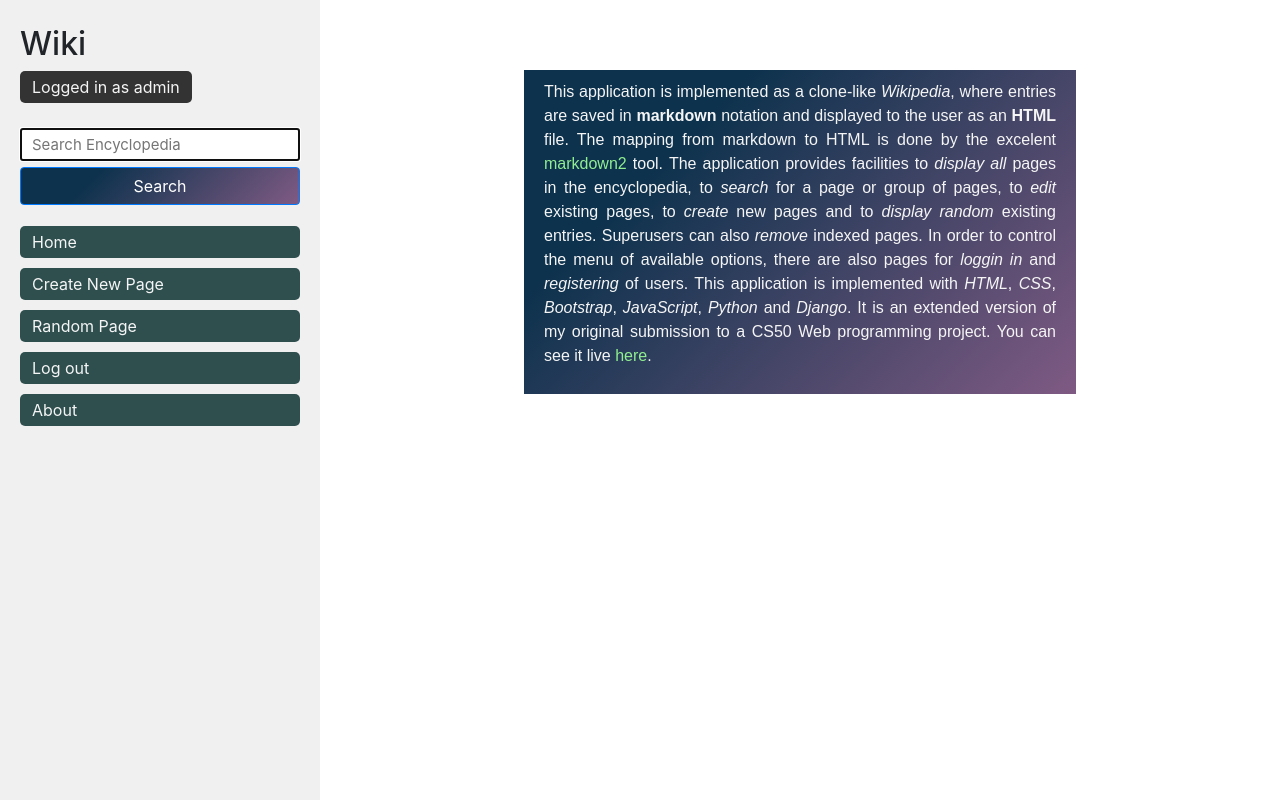
After one commit to alfiomartini/wiki, a Django app: page /readme in a window 1280 px wide. The commit adds this page. Run offline with Django 3.2, Linux system fonts and the light colour scheme; a user stored in the database is signed in; some libraries are stand-ins or nearby versions.

Commit message:
Added 'About' menu

```diff
--- a/encyclopedia/static/encyclopedia/styles.css
+++ b/encyclopedia/static/encyclopedia/styles.css
@@ -135,7 +135,70 @@ h1 {
   }
 
 
+/* CSS Dropdowns */
+
+.mydropdown {
+    position: relative;
+    display: block;
+  }
+
+.mydropdown-content {
+    display: none;
+    position: absolute;
+    top:32px;
+    min-width: 100%;
+    padding: 10px 10px;
+    background-color: darkslategray;
+    color: whitesmoke;
+    z-index: 1;
+}
+
+.mydropdown:hover .mydropdown-content {
+    display: block;
+}
+
+.mydropdown-content a{
+    text-decoration: none;
+    color: whitesmoke;
+    padding: 5px 5px;
+    display: block;
+    border-radius: 5px;
+}
+
+.mydropdown-content a:hover{
+    text-decoration: none;
+    color: darkslategray;
+    background-color: whitesmoke;
+}
+
+.readme-wrapper{
+    display: flex;
+    justify-content: center;
+    flex-direction: row;
+    margin-top: 60px;
+}
+
+.readme{
+    background-color: #7f5a83;
+    background-image: linear-gradient(315deg, #7f5a83 0%, #0d324d 74%);
+    color:whitesmoke;
+    padding: 10px 20px;
+    font-family: Arial, Helvetica, sans-serif;
+    text-align: justify;
+    width: 60%;
+}
+
+.readme a{
+    color: lightgreen;
+}
+
 /* Media queries */
+
+@media (max-width:768px){
+    .readme{
+        width: 80%;
+    }
+}
 
 /* @media screen and (max-width:767px){
     .sidebar{
--- a/encyclopedia/templates/encyclopedia/layout.html
+++ b/encyclopedia/templates/encyclopedia/layout.html
@@ -39,6 +39,17 @@
                         </div>
                         <div>
                             <a class="menu" href="{% url 'logout' %}">Log out</a>
+                        </div>
+                        <div class="mydropdown menu">
+                          <span>About</span>
+                          <div class="mydropdown-content">
+                              <div><a class=""
+                                href="https://github.com/alfiomartini/wiki" target="_blank">
+                                Github
+                                 </a></div>
+                              <div><a class="" href="/readme">Readme</a></div>
+                              <div><a class="" href="mailto: alfio.martini@gmail.com">Email</a></div>
+                          </div>
                         </div>
                         <script src="{% static 'encyclopedia/search.js' %}"></script>
                         <script type="module">
--- /dev/null
+++ b/encyclopedia/templates/encyclopedia/readme.html
@@ -0,0 +1,13 @@
+{% extends "encyclopedia/layout.html" %}
+
+{% block title %}
+    Readme
+{% endblock %}
+
+{% block body %}
+<div class="readme-wrapper">
+  <div class="readme">
+    <p>This application is implemented as a clone-like <em>Wikipedia</em>, where entries are saved in <strong>markdown</strong> notation and displayed to the user as an <strong>HTML</strong> file. The mapping from markdown to HTML is done by the excelent <a href="https://github.com/trentm/python-markdown2">markdown2</a> tool. The application provides facilities to <em>display all</em> pages in the encyclopedia, to <em>search</em> for a page or group of pages, to <em>edit</em> existing pages, to <em>create</em> new pages and to <em>display random</em> existing entries. Superusers can also <em>remove</em> indexed pages. In order to control the menu of available options, there are also pages for <em>loggin in</em> and <em>registering</em> of users. This application  is implemented with <em>HTML</em>, <em>CSS</em>, <em>Bootstrap</em>, <em>JavaScript</em>, <em>Python</em> and <em>Django</em>. It is an extended version of my original submission to a CS50 Web programming project. You can see it live <a href="https://web-docs.herokuapp.com/">here</a>.</p>
+  </div>
+</div>
+{% endblock %}
--- a/encyclopedia/urls.py
+++ b/encyclopedia/urls.py
@@ -12,5 +12,6 @@ urlpatterns = [
   path("search/<str:term>", views.search, name='search'),
   path("login", views.login_view, name='login'),
   path("logout", views.logout_view, name='logout'),
-  path("register", views.register, name='register')
+  path("register", views.register, name='register'),
+  path("readme", views.readme, name='readme')
 ]
--- a/encyclopedia/views.py
+++ b/encyclopedia/views.py
@@ -17,6 +17,9 @@ def index(request):
     else:
         entries = myutil.list_entries()
         return render(request, "encyclopedia/index.html", {"entries":entries})
+
+def readme(request):
+    return render(request, 'encyclopedia/readme.html', {})
 
 def login_view(request):
     if request.method == 'POST':
--- a/wiki/settings.py
+++ b/wiki/settings.py
@@ -24,8 +24,8 @@ BASE_DIR = os.path.dirname(os.path.dirname(os.path.abspath(__file__)))
 SECRET_KEY = os.environ.get('WIKI_SECRET_KEY')
 
 # SECURITY WARNING: don't run with debug turned on in production!
-# DEBUG = True
-DEBUG = os.environ.get('DJANGO_DEBUG', '') != 'False'
+DEBUG = True
+# DEBUG = os.environ.get('DJANGO_DEBUG', '') != 'False'
 
 # when debug is false
 ALLOWED_HOSTS = ['localhost', ".herokuapp.com"]
```
